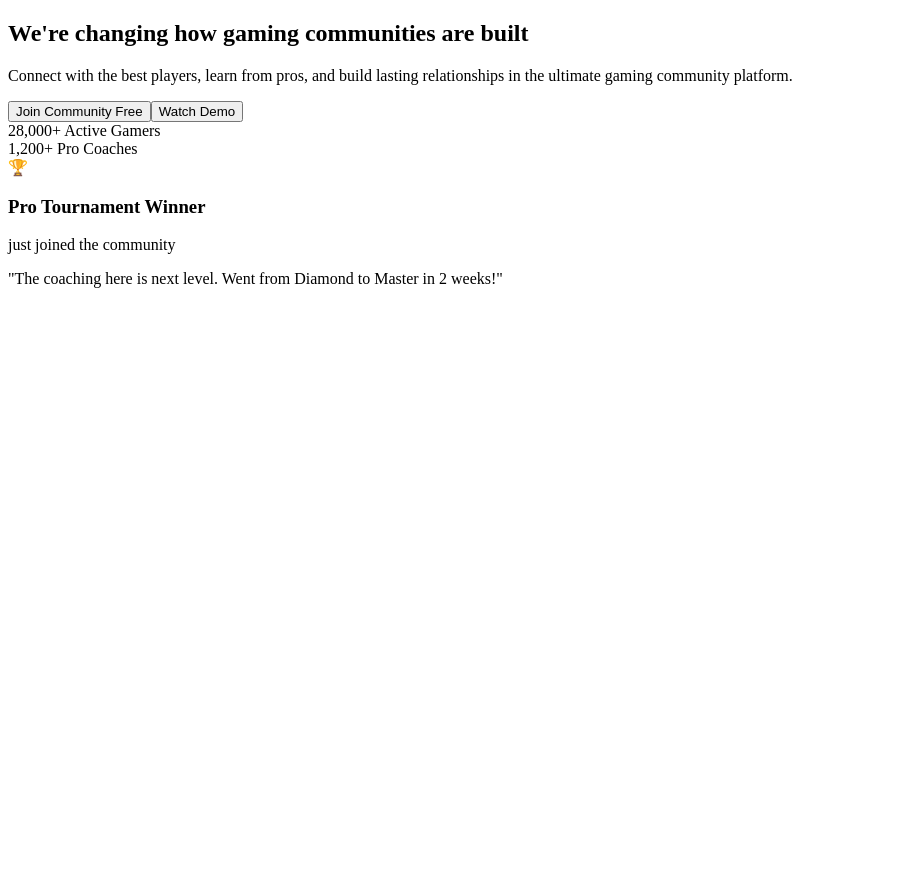
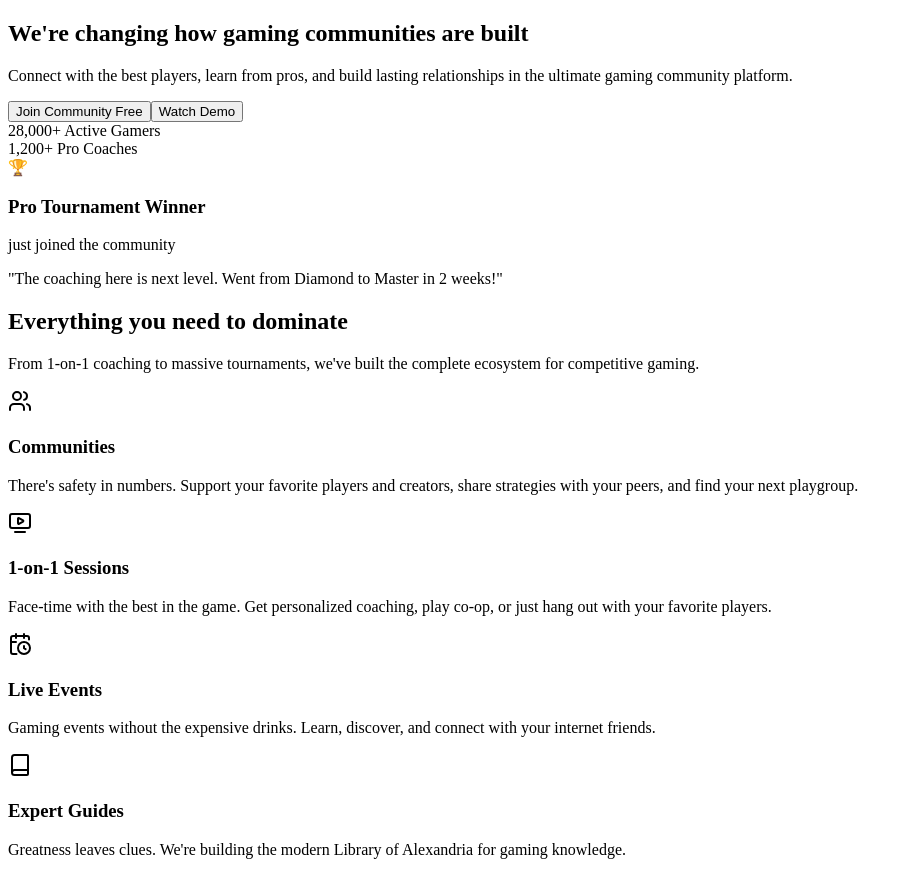
Before and after one commit to cperdiansyah/propublic-new, a Next.js app: page /Home in a window 1280 px wide. Shown: the whole page, without its empty margins (0-914 px from the left). Before the commit the page ends 800 px from the top, so only its background shows below. Built offline with nearby package versions, Linux system fonts and the light colour scheme.

Commit message:
chore : update services

```diff
--- a/src/app/(app)/page.tsx
+++ b/src/app/(app)/page.tsx
@@ -2,7 +2,7 @@ import HomePage from '@/pages/Home'
 
 export default function Home() {
   return (
-    <div className="h-[100vh]">
+    <div className="">
       <HomePage />
     </div>
   )
--- a/src/components/common/footer.tsx
+++ b/src/components/common/footer.tsx
@@ -61,6 +61,7 @@ const Footer = () => {
             className={cn(
               'bg-white text-dark-primary hidden md:block mt-6',
               'hover:bg-amber-300 transition-200s',
+              'cursor-pointer',
             )}
           >
             Back To Top
--- a/src/pages/Home/home.element.tsx
+++ b/src/pages/Home/home.element.tsx
@@ -1,9 +1,10 @@
 import { Button } from '@/components/ui/button'
-import React from 'react'
+import { Book, CalendarClock, TvMinimalPlay, Users } from 'lucide-react'
+import type React from 'react'
 
-const HeroSection = () => {
+export const HeroSection = () => {
   return (
-    <section className="bg-primary-gradeint pt-28 pb-20 px-4 min-h-screen flex items-center bg-dark-primary text-white">
+    <section className="bg-primary-gradeint pt-28 pb-20 px-4 min-h-screen flex items-center bg-dark-primary ">
       <div className="max-w-7xl mx-auto w-full">
         <div className="grid lg:grid-cols-2 gap-12 items-center">
           <div className="space-y-8">
@@ -71,4 +72,77 @@ const HeroSection = () => {
   )
 }
 
-export default HeroSection
+type TypeHomeService = {
+  icon: React.ReactNode
+  title: string
+  description: string
+}
+
+export const HomeServices = () => {
+  const services: TypeHomeService[] = [
+    {
+      icon: <Users />,
+      title: 'Communities',
+      description:
+        "There's safety in numbers. Support your favorite players and creators, share strategies with your peers, and find your next playgroup.",
+    },
+    {
+      icon: <TvMinimalPlay />,
+      title: '1-on-1 Sessions',
+      description:
+        'Face-time with the best in the game. Get personalized coaching, play co-op, or just hang out with your favorite players.',
+    },
+    {
+      icon: <CalendarClock />,
+      title: 'Live Events',
+      description:
+        'Gaming events without the expensive drinks. Learn, discover, and connect with your internet friends.',
+    },
+    {
+      icon: <Book />,
+      title: 'Expert Guides',
+      description:
+        "Greatness leaves clues. We're building the modern Library of Alexandria for gaming knowledge.",
+    },
+  ]
+  return (
+    <section className="py-24 px-4 feature-grid">
+      <div className="max-w-7xl mx-auto">
+        <div className="text-center mb-16">
+          <h2 className="text-4xl md:text-5xl font-bold mb-6">
+            Everything you need to{' '}
+            <span className="gradient-text">dominate</span>
+          </h2>
+          <p className="text-xl text-cream/70 max-w-3xl mx-auto">
+            From 1-on-1 coaching to massive tournaments, we've built the
+            complete ecosystem for competitive gaming.
+          </p>
+        </div>
+
+        <div className="grid md:grid-cols-2 gap-8">
+          {services.map((services, index) => (
+            <CardFeature key={`${index + services.title}`} {...services} />
+          ))}
+        </div>
+      </div>
+    </section>
+  )
+}
+
+function CardFeature({ title, icon, description }: TypeHomeService) {
+  return (
+    <div className="card-hover bg-dark-secondary/80 border border-dark-tertiary rounded-3xl p-8 group">
+      <div className="flex items-start space-x-6">
+        <div className="w-16 h-16 bg-gradient-to-r from-custom-primary to-custom-secondary rounded-2xl flex items-center justify-center flex-shrink-0">
+          {icon}
+        </div>
+        <div>
+          <h3 className="text-2xl font-bold mb-4 group-hover:text-custom-primary transition-colors">
+            {title}
+          </h3>
+          <p className="text-cream/70 text-lg leading-relaxed">{description}</p>
+        </div>
+      </div>
+    </div>
+  )
+}
--- a/src/pages/Home/index.tsx
+++ b/src/pages/Home/index.tsx
@@ -1,10 +1,11 @@
 'use client'
-import HeroSection from '@/pages/Home/home.element'
+import { HeroSection, HomeServices } from '@/pages/Home/home.element'
 
 const HomePage = () => {
   return (
-    <div className="homepage-wrapper">
+    <div className="homepage-wrapper text-white">
       <HeroSection />
+      <HomeServices />
     </div>
   )
 }
--- a/src/styles/mockup.css
+++ b/src/styles/mockup.css
@@ -41,7 +41,7 @@
 }
 
 .card-hover:hover {
-  transform: translateY(-8px);
+  transform: translateY(-4px);
   box-shadow: 0 25px 50px -12px rgba(255, 0, 56, 0.3);
 }
 
```
